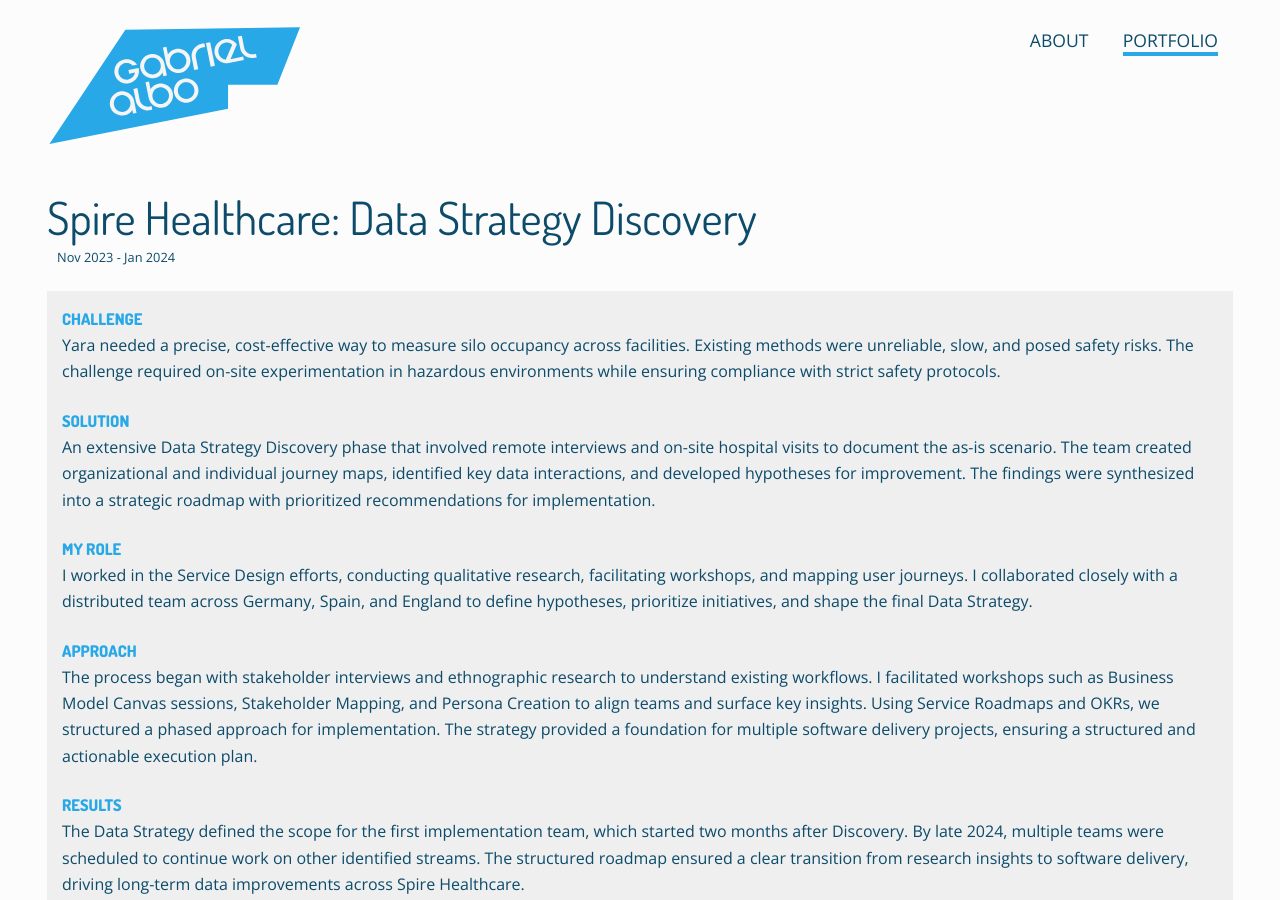
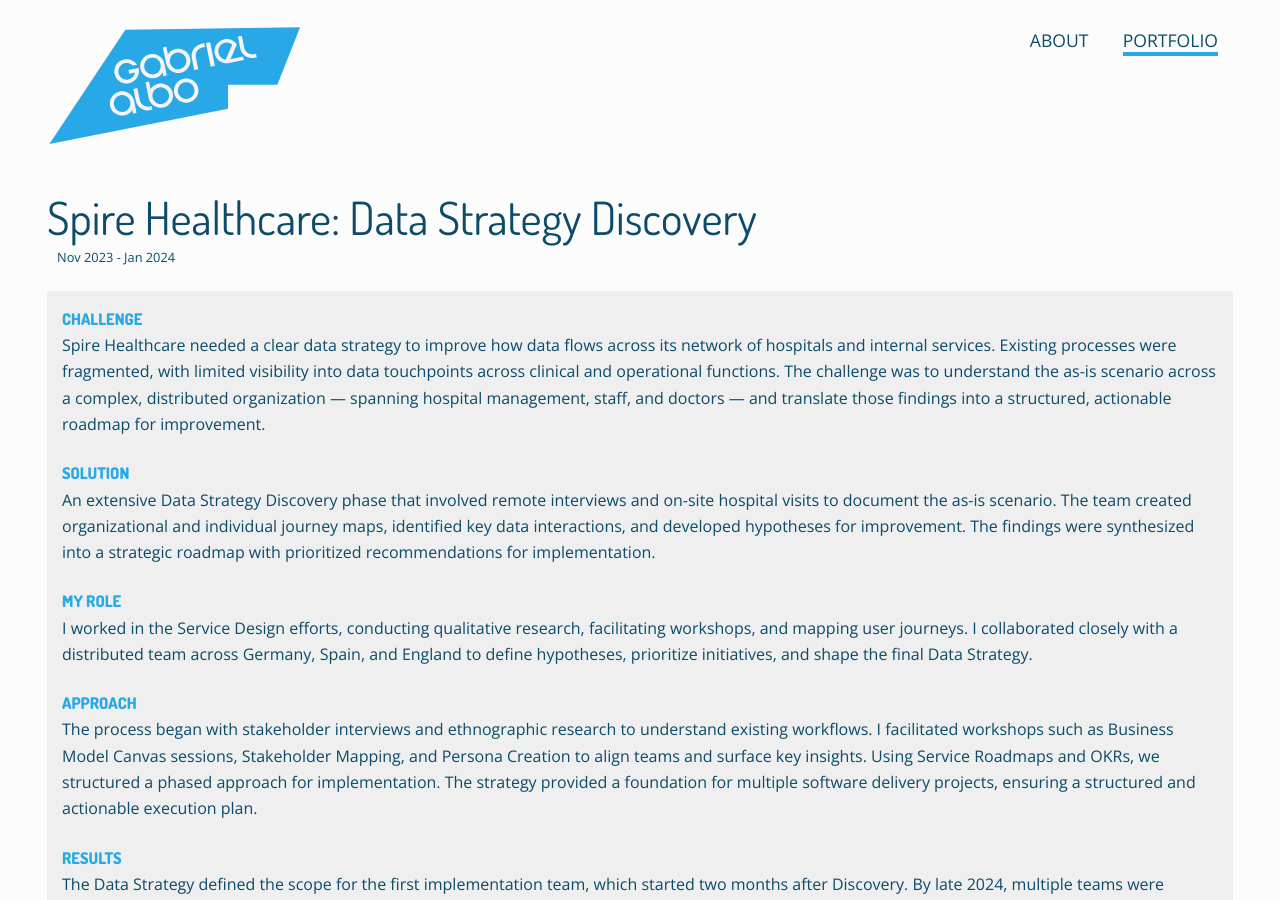
Before and after one commit to albogabriel/gabrielalbo.com, a Jekyll site: the page built from _posts/2023-11-01-spire.markdown, in a window 1280 px wide and 900 px high. Built offline with Jekyll 4.4.1, drawn with Linux system fonts in a browser that asks for light colours.

Commit message:
Fixing Spire Challenge section

```diff
--- a/_posts/2023-11-01-spire.markdown
+++ b/_posts/2023-11-01-spire.markdown
@@ -13,7 +13,7 @@
 
 <div class="project-summary">
 	<div class="category-description">CHALLENGE</div>
-	<p>Yara needed a precise, cost-effective way to measure silo occupancy across facilities. Existing methods were unreliable, slow, and posed safety risks. The challenge required on-site experimentation in hazardous environments while ensuring compliance with strict safety protocols.</p>
+	<p>Spire Healthcare needed a clear data strategy to improve how data flows across its network of hospitals and internal services. Existing processes were fragmented, with limited visibility into data touchpoints across clinical and operational functions. The challenge was to understand the as-is scenario across a complex, distributed organization — spanning hospital management, staff, and doctors — and translate those findings into a structured, actionable roadmap for improvement.</p>
 
 	<div class="category-description">SOLUTION</div>
 	<p>An extensive Data Strategy Discovery phase that involved remote interviews and on-site hospital visits to document the as-is scenario. The team created organizational and individual journey maps, identified key data interactions, and developed hypotheses for improvement. The findings were synthesized into a strategic roadmap with prioritized recommendations for implementation.</p>
```
